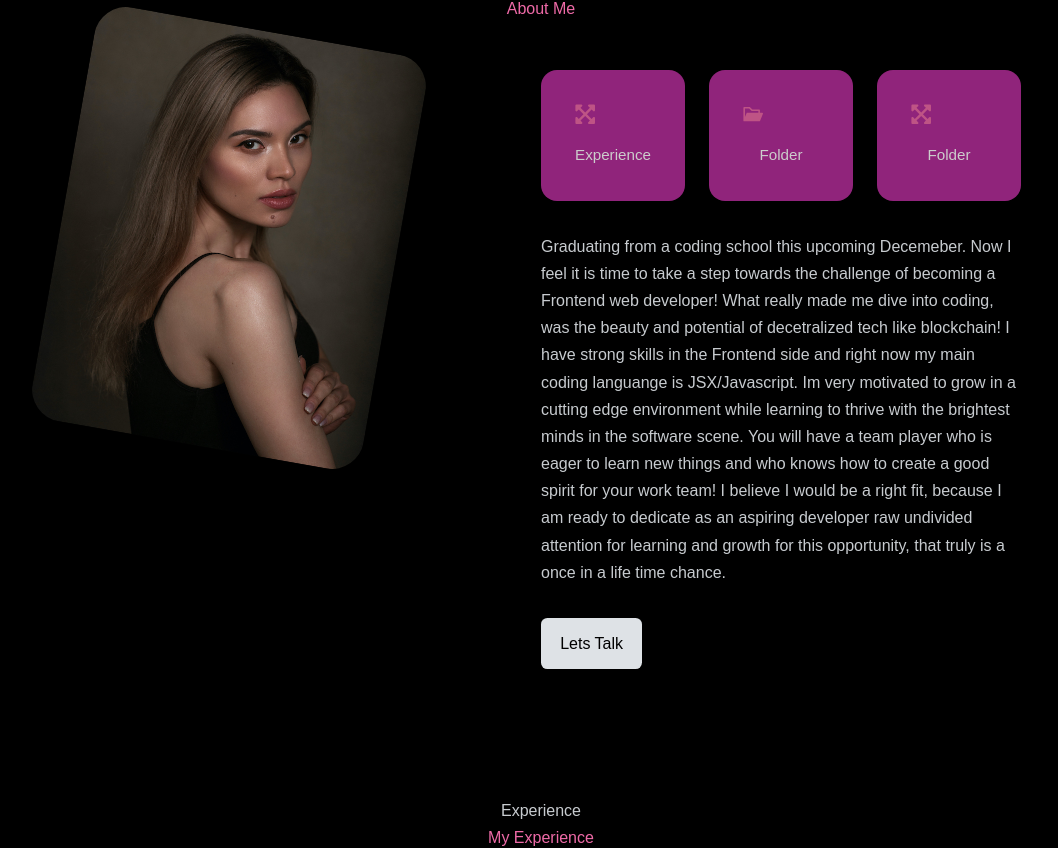
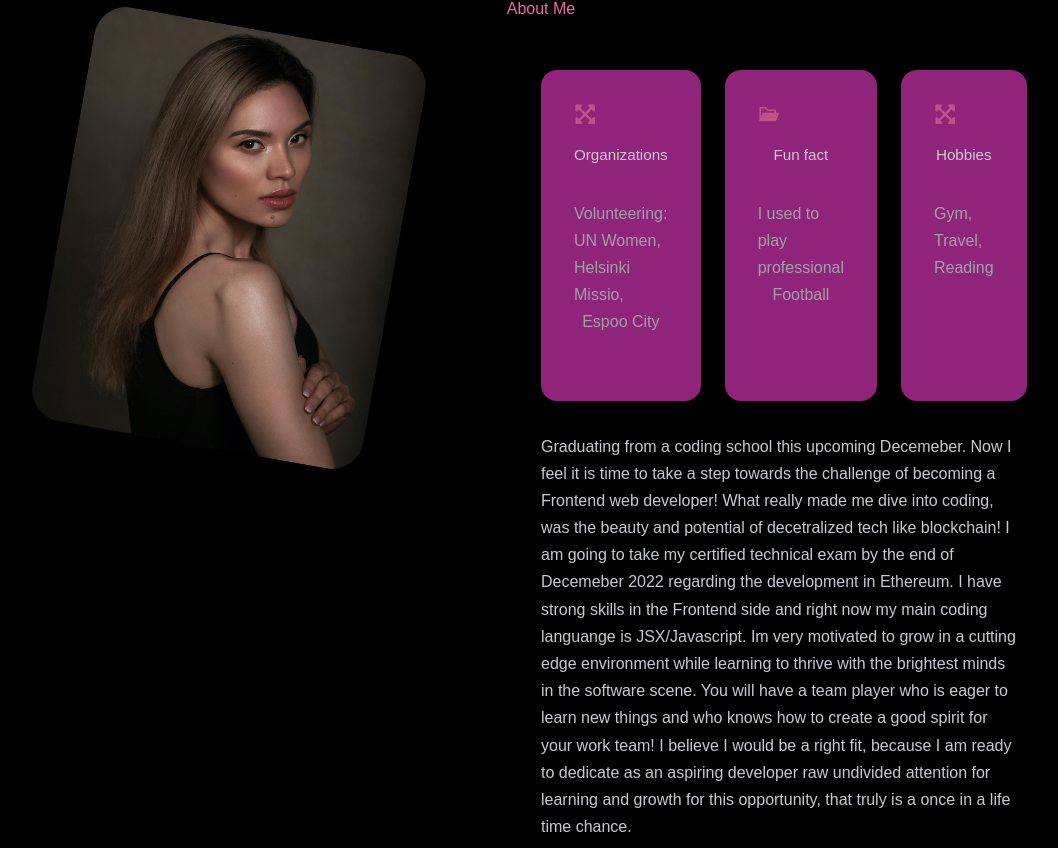
Before and after one commit to Technigo/project-react-portfolio, a React (Create React App) app: page / in a window 1280 px wide. Shown: the part 960-1808 px from the top of the page, without its empty margins (99-1157 px from the left). Built offline with nearby package versions, Linux system fonts and the light colour scheme.

Commit message:
About me updates

```diff
--- a/src/components/About.js
+++ b/src/components/About.js
@@ -31,23 +31,18 @@ const About = () => {
           <div className="about__cards">
             <article className="about__card">
               <FaExpandArrowsAlt className="about__icon" />
-              <a href="https://github.com/Bibiruu" target="_blank" rel="noreferrer">
-                <h5>Experience</h5>
-              </a>
+              <h5>Organizations</h5>
+              <p>Volunteering: UN Women, Helsinki Missio, Espoo City</p>
             </article>
-
             <article className="about__card">
               <AiFillFolderOpen className="about__icon" />
-              <a href="https://github.com/Bibiruu" target="_blank" rel="noreferrer">
-                <h5>Folder</h5>
-              </a>
+              <h5>Fun fact</h5>
+              <p>I used to play professional Football</p>
             </article>
-
             <article className="about__card">
               <FaExpandArrowsAlt className="about__icon" />
-              <a href="https://github.com/Bibiruu" target="_blank" rel="noreferrer">
-                <h5>Folder</h5>
-              </a>
+              <h5>Hobbies</h5>
+              <p>Gym, Travel, Reading </p>
             </article>
           </div>
 
@@ -55,7 +50,9 @@ const About = () => {
           Graduating from a coding school this upcoming Decemeber. Now I feel it is time
           to take a step towards the challenge of becoming a Frontend web developer!
           What really made me dive into coding, was the beauty and potential of decetralized
-          tech like blockchain! I have strong skills in the Frontend side and right now my
+          tech like blockchain! I am going to take my certified technical exam by the end of
+          Decemeber 2022 regarding the development in Ethereum.
+          I have strong skills in the Frontend side and right now my
           main coding languange is JSX/Javascript.
           Im very motivated to grow in a cutting edge environment while learning
           to thrive with the brightest minds in the software scene.
--- a/src/components/Contact.js
+++ b/src/components/Contact.js
@@ -16,7 +16,7 @@ const Contact = () => {
       <h2>Contact me</h2>
 
       <div className="container contact_container">
-        <div className="contact__options">
+        <div className="contact__options p-9">
           <article className="contact__option">
             <MdOutlineMail className="contact__option-icon" />
             <h4>Email</h4>
@@ -25,7 +25,7 @@ const Contact = () => {
           <article className="contact__option">
             <FaWhatsapp className="contact__option-icon" />
             <h4>Whatsapp</h4>
-            <a href="https://api.whatsapp.com/send?phone=+358408323607" target="_blank" rel="noreferrer">Send a message</a>
+            <a href="https://api.whatsapp.com/send?phone=358408323607" target="_blank" rel="noreferrer">Send a message</a>
           </article>
           <article className="contact__option">
             <RiMessengerLine className="contact__option-icon" />
--- a/src/components/Experience.js
+++ b/src/components/Experience.js
@@ -33,7 +33,7 @@ const Experience = () => {
               required high pressure tolerance, organizational skills and
               financial knowledge in planning,budgeting and bookeeping.
               I have learned tremendously from marketing, used a variety of systems,
-            and honed my interaction skills to excellence.
+              and honed my interaction skills to excellence.
           </p>
         </div>
 
```
